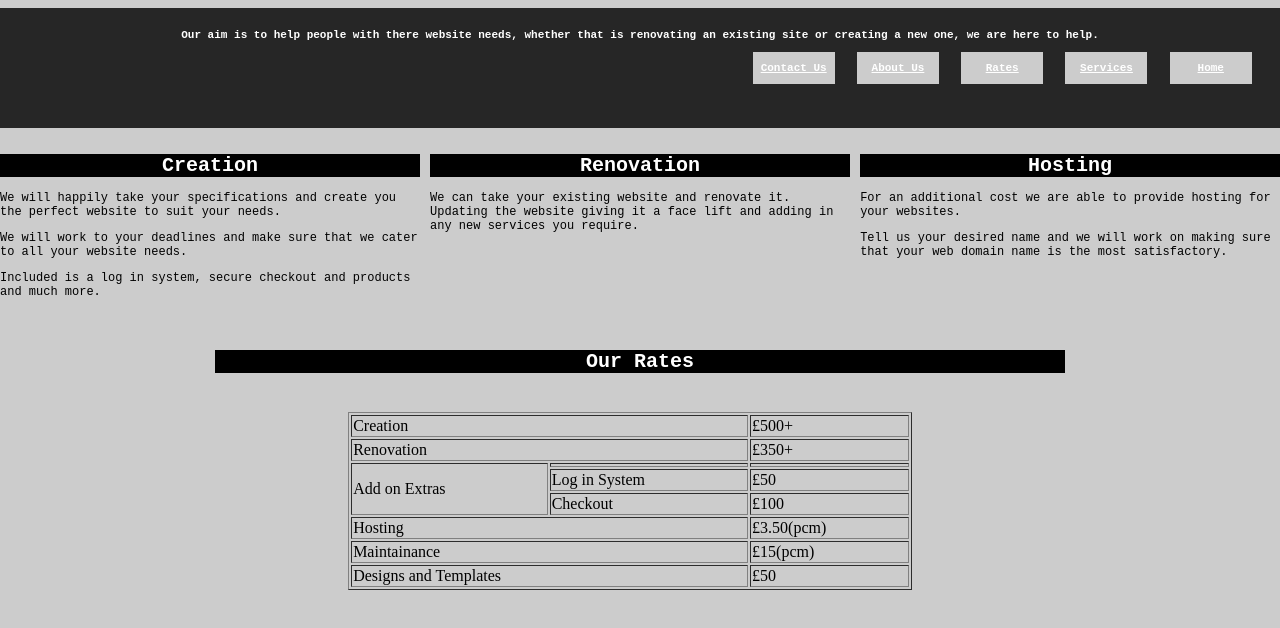
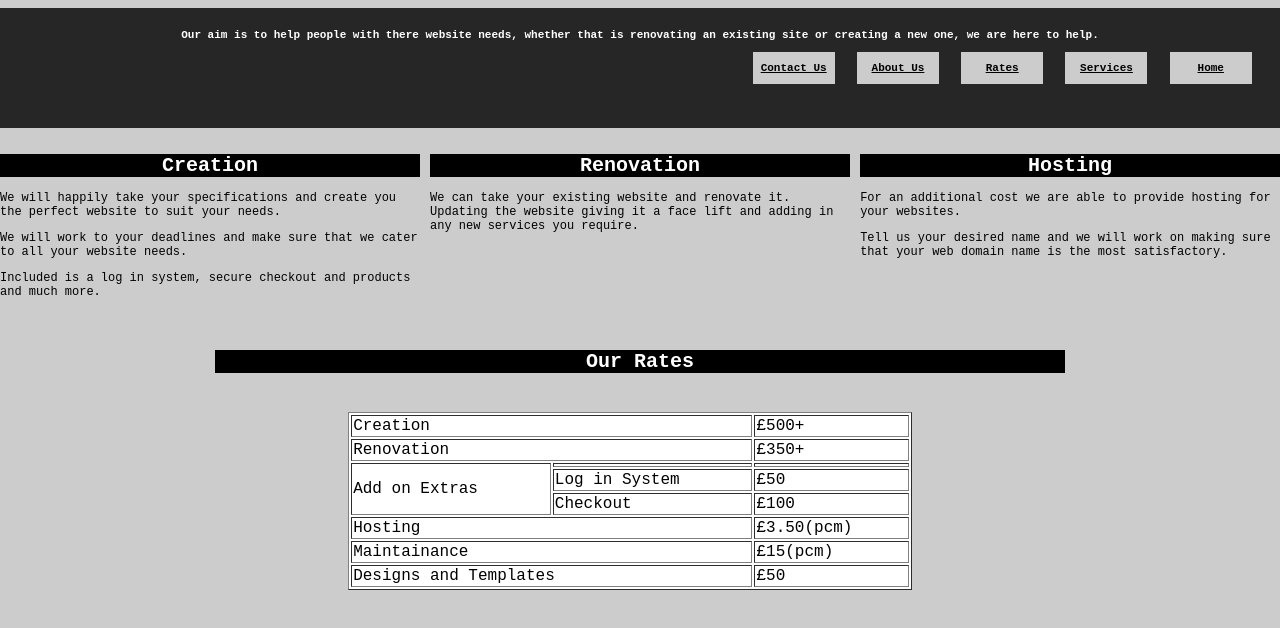
Before and after one commit to LTSiteDesign/LordTittleyWebDesign, a plain HTML site: page Index.html in a window 1280 px wide. Shown: the top 628 px of the page. Drawn offline with Linux system fonts and the light colour scheme.

Commit message:
The Site so far

```diff
--- a/Index.html
+++ b/Index.html
@@ -50,7 +50,7 @@
 					<div class="col span_3_of_12">
 					</div>
 					<div class="col span_8_of_12">
-						<table border="1" width="66.4%">
+						<table border="1" width="66.4%" class="maintable">
 							<tr>
 								<td colspan="2">Creation</td>
 								<td>£500+</td>
--- a/Main.css
+++ b/Main.css
@@ -25,7 +25,7 @@ body {
   font-size: 11px;
   font-weight: bold;
   text-align: center;
-  color: #fff;
+  color: #000;
   padding: 10px 6px;
   background-color: #ccc;
 }
@@ -72,6 +72,13 @@ body {
   font-size: 12px;
   font-family: Monospace;
   color: #000000;
+}
+
+.maintable {
+  font-family: monospace;
+  font-size: 16px;
+  background-color: #fff;
+  color:#000;
 }
 
 .renovation h1 {
```
